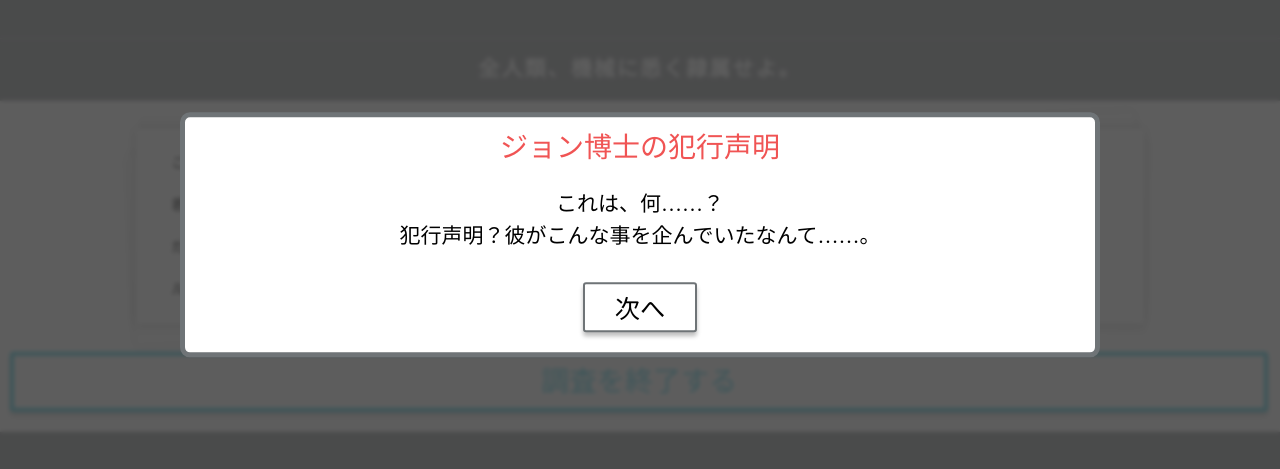
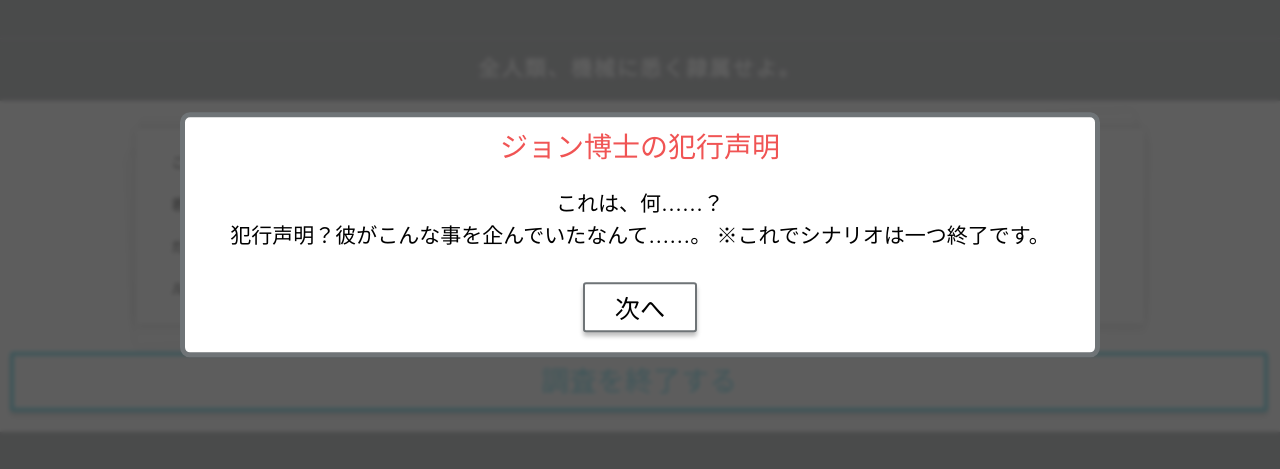
Before and after one commit to F22BA092/CPC, a website: page EXPO_PC_IDPW/claim.html in a window 1280 px wide. Shown: the part 165-634 px from the top of the page. Drawn offline with Linux system fonts and the light colour scheme.

Commit message:
Update claim.html

```diff
--- a/EXPO_PC_IDPW/claim.html
+++ b/EXPO_PC_IDPW/claim.html
@@ -18,6 +18,7 @@
             <p class="contentModalText">
                 これは、何……？<br>
                 犯行声明？彼がこんな事を企んでいたなんて……。
+                ※これでシナリオは一つ終了です。
             </p>
             <button class="contentModalButton" onclick="modalOut()">次へ</button>
         </div>
```
